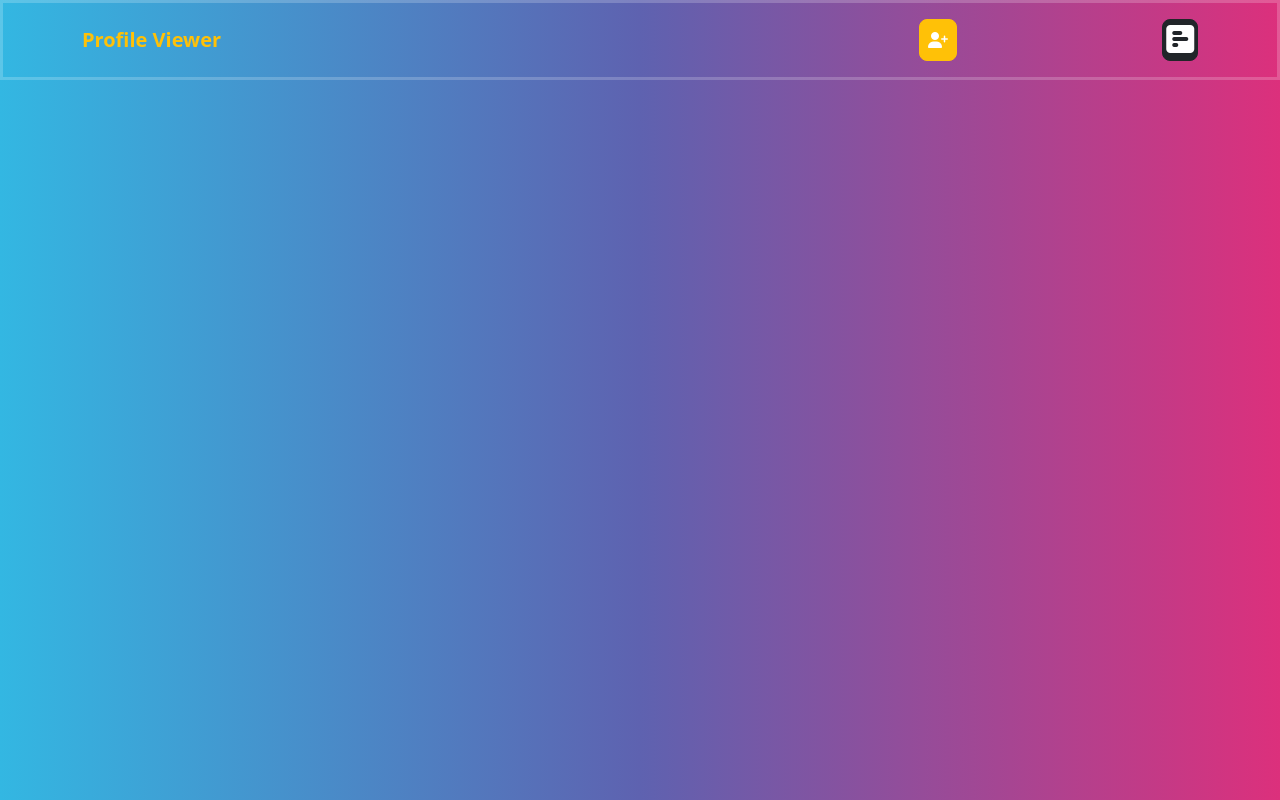
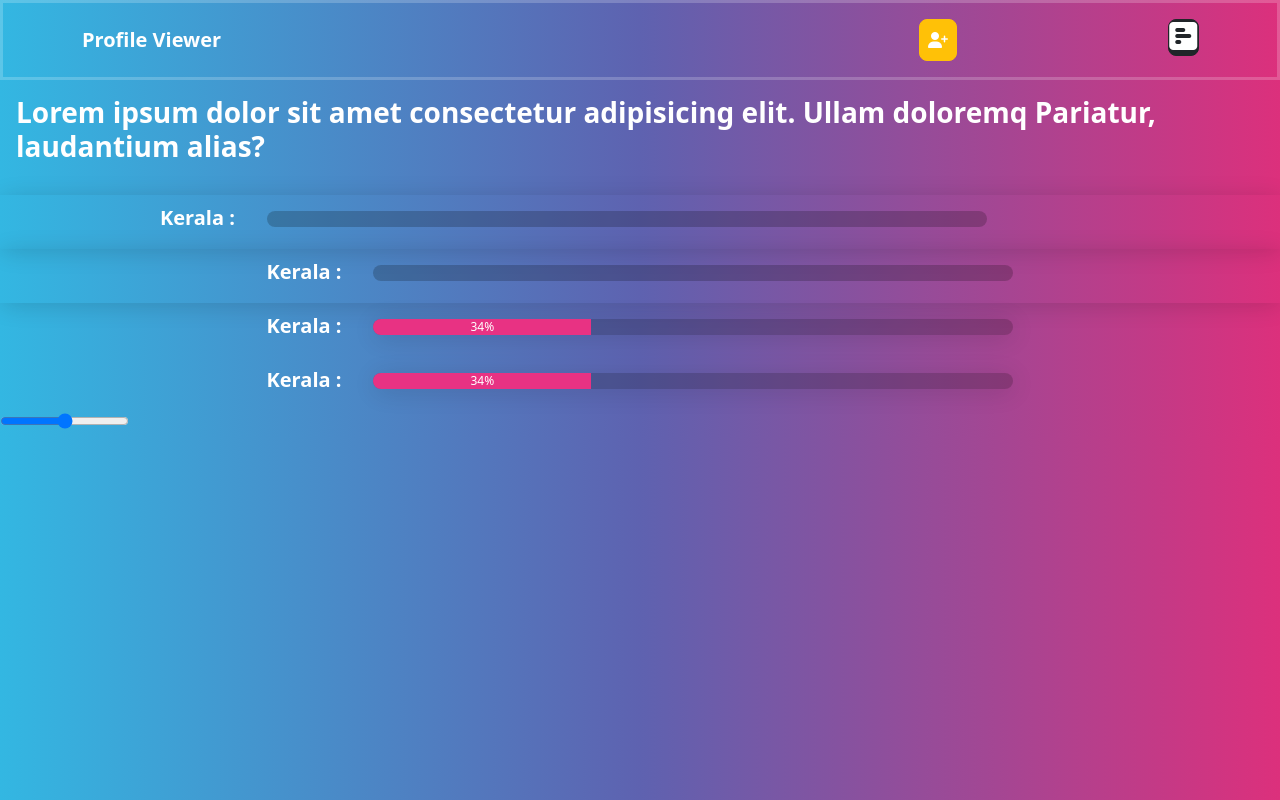
Before and after one commit to Naajiya/profleRedux, a React (Vite) app: page /poll in a window 1280 px wide. Before the commit this address had no page. Built offline with nearby package versions, Linux system fonts and the light colour scheme.

Commit message:
code updated

```diff
--- a/src/App.jsx
+++ b/src/App.jsx
@@ -14,6 +14,7 @@ import { addtwofavourite } from './redux/favrtSlice'
 import { Route, Routes } from 'react-router-dom'
 import Home from './page/Home'
 import Favourite from './page/Favourite'
+import Poll from './page/Poll'
 
 
 
@@ -30,6 +31,7 @@ function App() {
       <Routes>
         <Route element={<Home/>} path='/'/>
         <Route element={<Favourite/>} path='/favourite'/>
+        <Route element={<Poll/>} path='/poll'/>
       </Routes>
 
 
--- a/src/components/Header.jsx
+++ b/src/components/Header.jsx
@@ -13,11 +13,11 @@ function Header() {
         <Container>
           <Navbar.Brand href="#home" className='fw-bold text-warning'>
 
-           Profile Viewer
+           <Link style={{textDecoration:'none'}} to={"/"}> Profile Viewer</Link>
           </Navbar.Brand>
           <div className='d-flex w-25 justify-content-between'>
             <Link to={'/favourite'}> <button className='btn btn-warning p-1'> <i class="fa-solid fa-user-plus"></i></button></Link>
-         <button className='btn btn-dark' style={{padding:'1%'}}> <i class="fa-solid fa-square-poll-horizontal fa-2x"></i></button>
+            <Link to={"/poll"}><button className='btn btn-dark' style={{ padding: '1%' }}> <i class="fa-solid fa-square-poll-horizontal fa-2x"></i></button></Link>
           </div>
         </Container>
       </Navbar>
--- a/src/page/Favourite.jsx
+++ b/src/page/Favourite.jsx
@@ -57,7 +57,7 @@ function Favourite() {
 
 
               :
-              <div className='text-warning'>Oopss.. There is no Favourites</div>
+              <div className='text-light'>Oopss.. There is no Favourites</div>
 
           }
         </Row>
--- /dev/null
+++ b/src/page/Poll.jsx
@@ -0,0 +1,55 @@
+import React, { useState } from 'react'
+import ProgressBar from 'react-bootstrap/ProgressBar';
+
+
+function Poll() {
+
+  const [count,setCount]=useState(0)
+  const [optTwo,setOptTwo]=useState(0)
+  const [opThre,setOpThre]=useState(0)
+  const [opFour,setOpFour]=useState(0)
+  const now = 34
+
+  const handleOnclil=()=>{
+    setCount(count+1)
+  }
+
+  const hadleTwo=()=>{
+    setOptTwo(optTwo+1)
+  }
+  return (
+    <>
+      <div>
+        <div >
+
+          <div className='p-2'>
+            <h3>Lorem ipsum dolor sit amet consectetur adipisicing elit. Ullam doloremq Pariatur, laudantium alias?</h3>
+          </div>
+          <div className='d-flex justify-content-center shadow  '>
+            <div className=' d-flex w-75'>
+              <p className='mt-1 fw-bold me-3 fs-5'>Kerala :</p>
+              <ProgressBar className='mt-2 w-75 border-light' onClick={handleOnclil}  now={count} label={`${count}%`} />
+            </div>
+          </div>
+          <div className='d-flex justify-content-center shadow'>
+            <p className='mt-1 fw-bold me-3 fs-5'>Kerala :</p>
+            <ProgressBar  className='mt-2 w-50 border-light' onClick={hadleTwo} now={optTwo} label={`${optTwo}%`} />
+          </div>
+          <div className='d-flex justify-content-center'>
+            <p className='mt-1 fw-bold me-3 fs-5'>Kerala :</p>
+            <ProgressBar className='mt-2 w-50 border-light shadow' now={now} label={`${now}%`} />
+          </div>
+          <div className='d-flex justify-content-center'>
+            <p className='mt-1 fw-bold me-3 fs-5'>Kerala :</p>
+            <ProgressBar className='mt-2 w-50 border-light shadow' now={now} label={`${now}%`} />
+          </div>
+          <div>
+            <input type="range" min={0} max={100} />
+          </div>
+        </div>
+      </div>
+    </>
+  )
+}
+
+export default Poll
```
Lines whose indentation alone changed are shown as unchanged.
